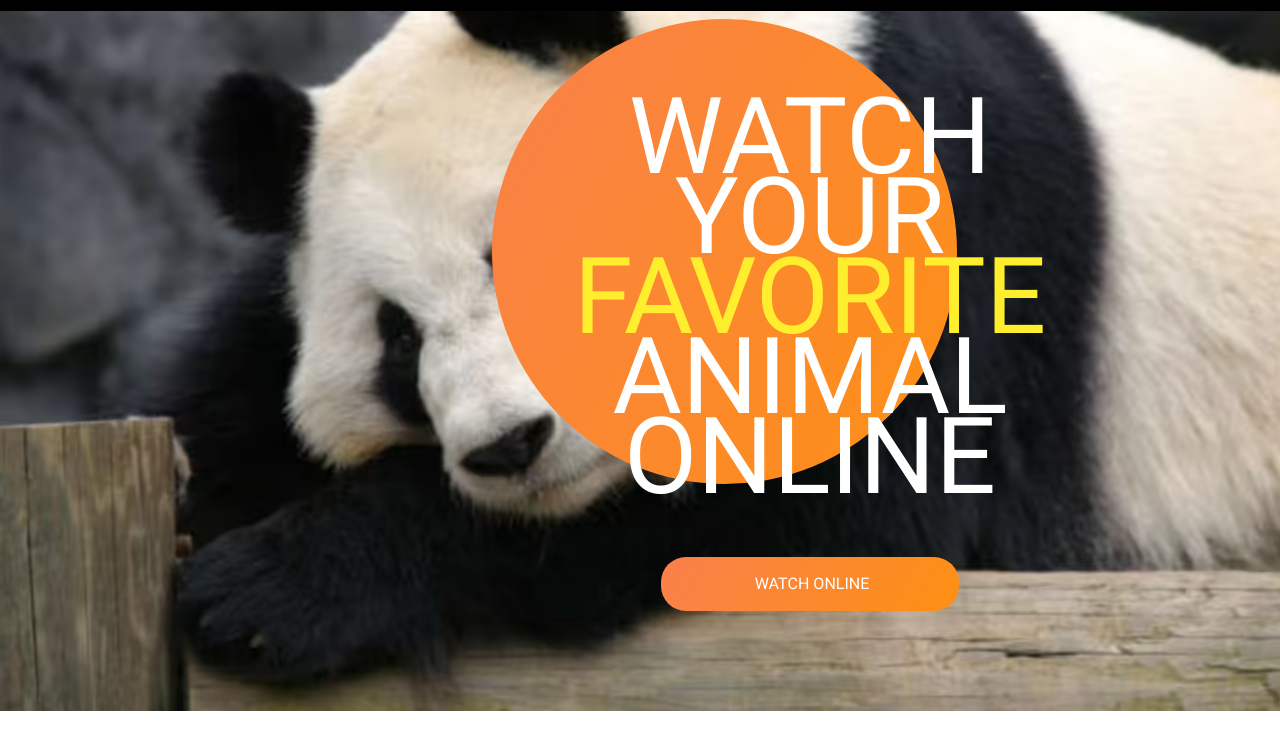
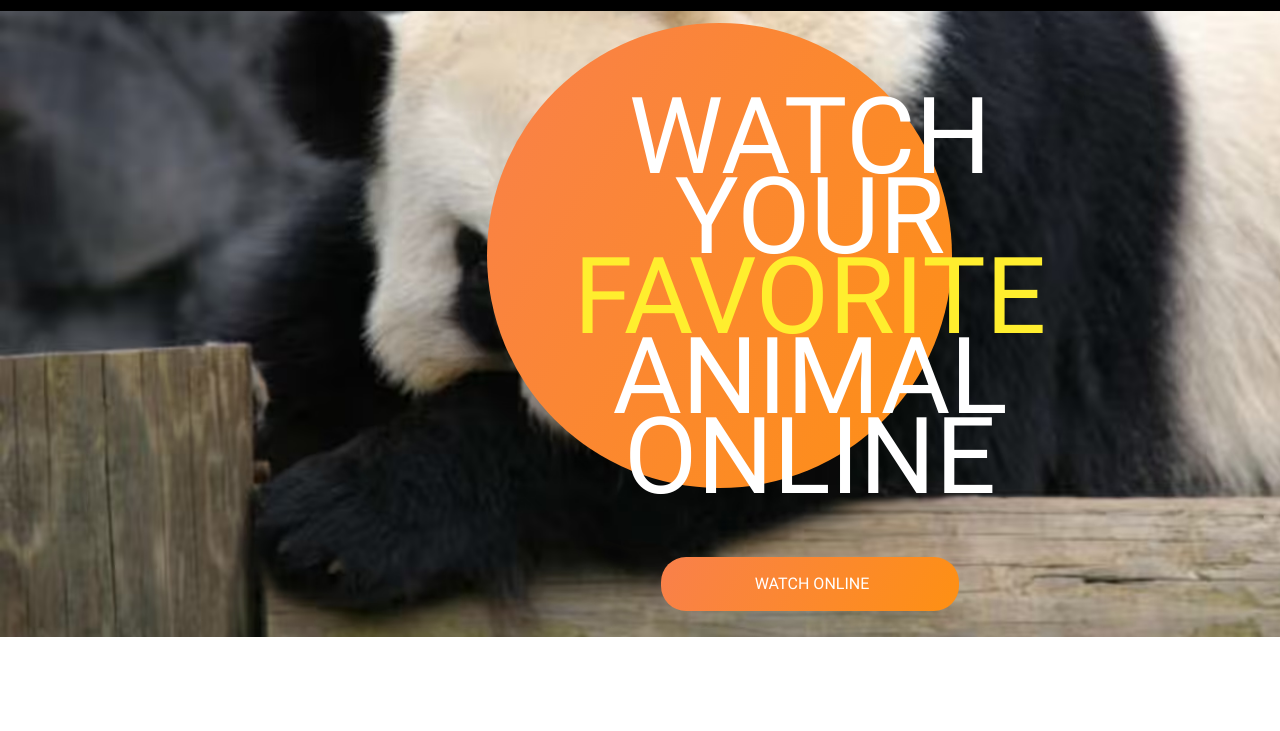
Before and after one commit to iamarrow88/online-zoo, a website: page app/index.html in a window 1280 px wide. Shown: the part 69-800 px from the top of the page. Drawn offline with Linux system fonts and the light colour scheme; files whose address does not match are found by name.

Commit message:
fix: first-screen fix styles

```diff
--- a/app/scss/main/_first-screen.scss
+++ b/app/scss/main/_first-screen.scss
@@ -1,5 +1,5 @@
 .first-screen {
-  min-height: 780px;
+  min-height: 700px;
 
   &__container {
     padding: 86px 220px 100px;
@@ -7,7 +7,7 @@
     justify-content: flex-end;
     width: 100%;
     max-width: 1600px;
-    background: url("../../images/1.Giant_Panda.avif") center center/cover no-repeat;
+    background: url("../../images/1.Giant_Panda.avif") 0px -74px / cover no-repeat;
   }
 
   &__wrapper {
@@ -23,8 +23,8 @@
 
   &__circle {
     position: absolute;
-    top: -78px;
-    right: 103px;
+    top: -74px;
+    right: 108px;
     width: 465px;
     height: 465px;
     border-radius: 465px;
```
Also changed, not shown: app/css/style.min.css.
